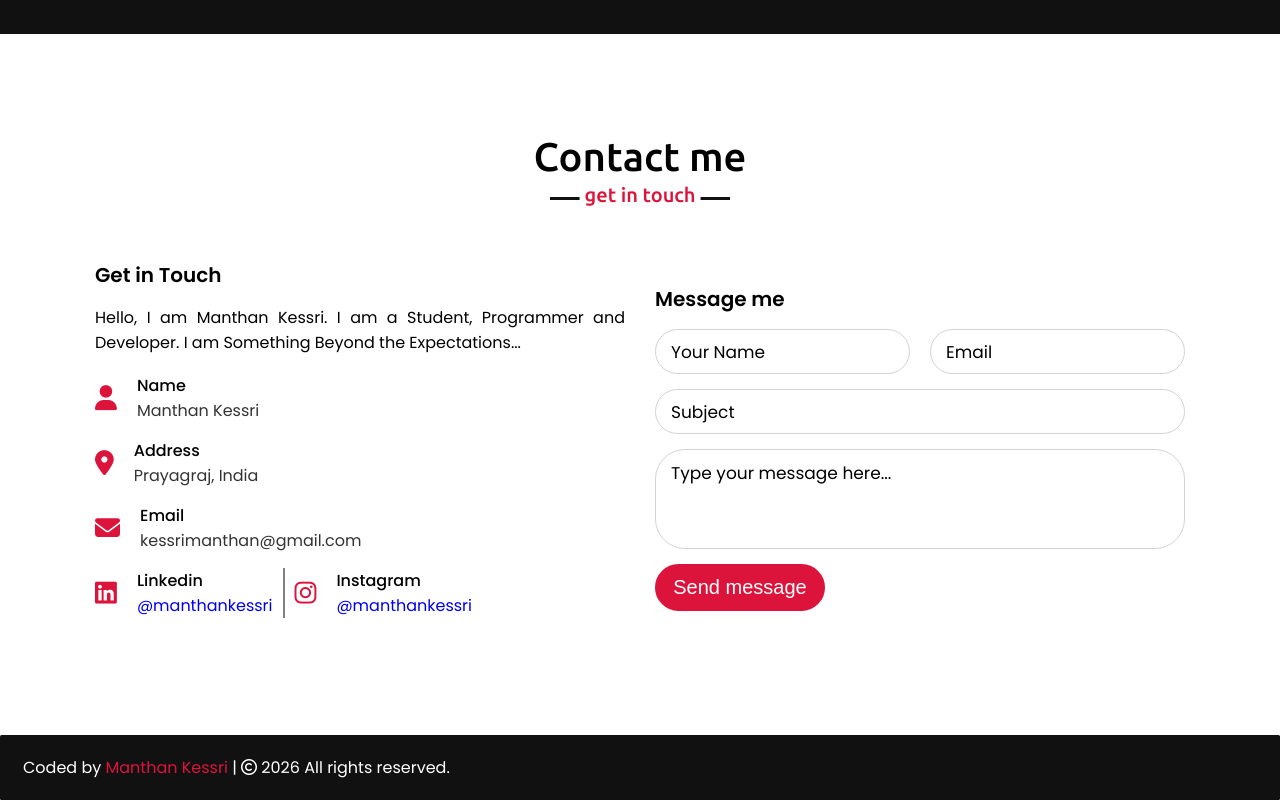
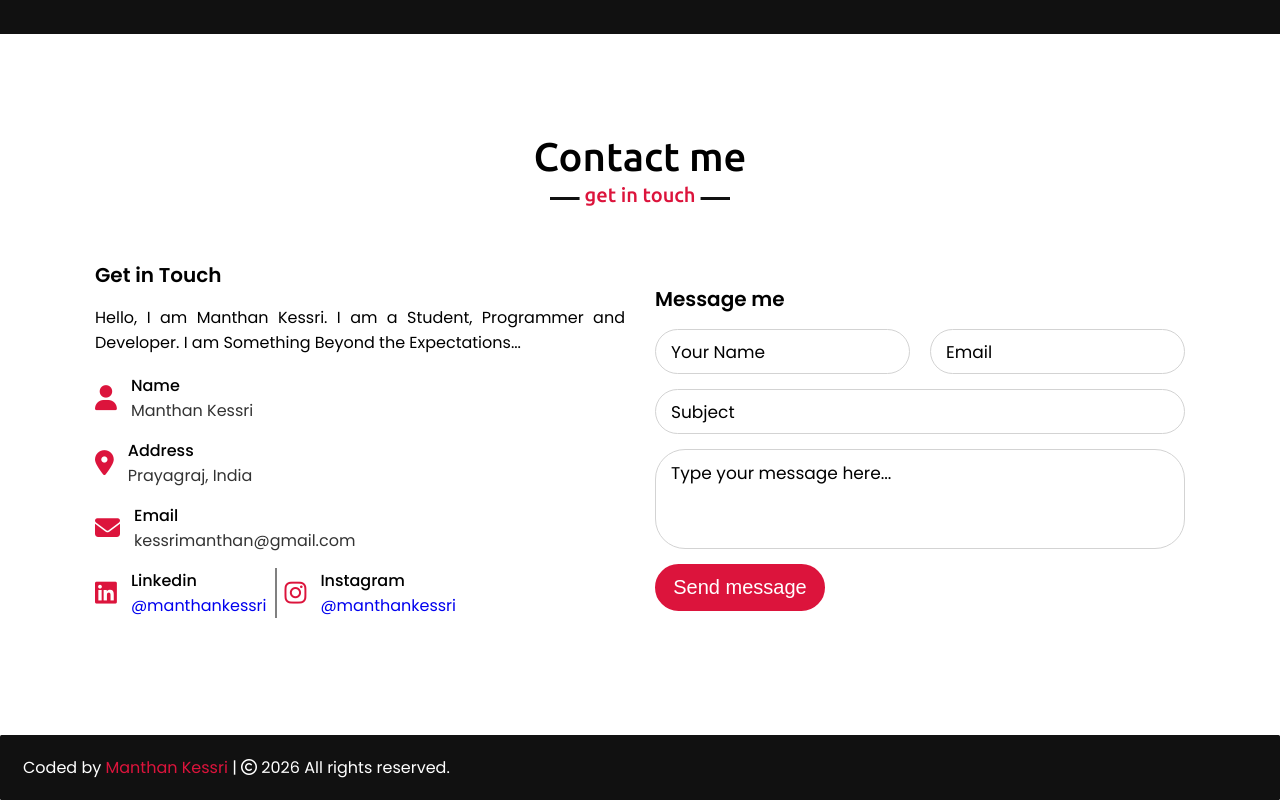
Before and after one commit to manthankessri/manthankessri, a plain HTML site: page index.html in a window 1280 px wide. Shown: the part 2807-3607 px from the top of the page. Drawn offline with nearby package versions, Linux system fonts and the light colour scheme.

Commit message:
Update style.css

```diff
--- a/style.css
+++ b/style.css
@@ -80,7 +80,7 @@ html{
     right: 30px;
     bottom: 10px;
     text-align: center;
-    line-height: 39px;
+    line-height: 40px;
     color: #fff;
     z-index: 9999;
     font-size: 30px;
@@ -425,11 +425,11 @@ section .title::after{
 .contact .contact-content .row .partition{
     border-left: 2.5px solid gray;
     height: 50px;
-    margin-left: 10px;
-    margin-right: 10px;
+    margin-left: 8px;
+    margin-right: 8px;
 }
 .contact .contact-content .row .info{
-    margin-left: 20px;
+    margin-left: 14px;
 }
 .contact .contact-content .row i{
     font-size: 25px;
```
